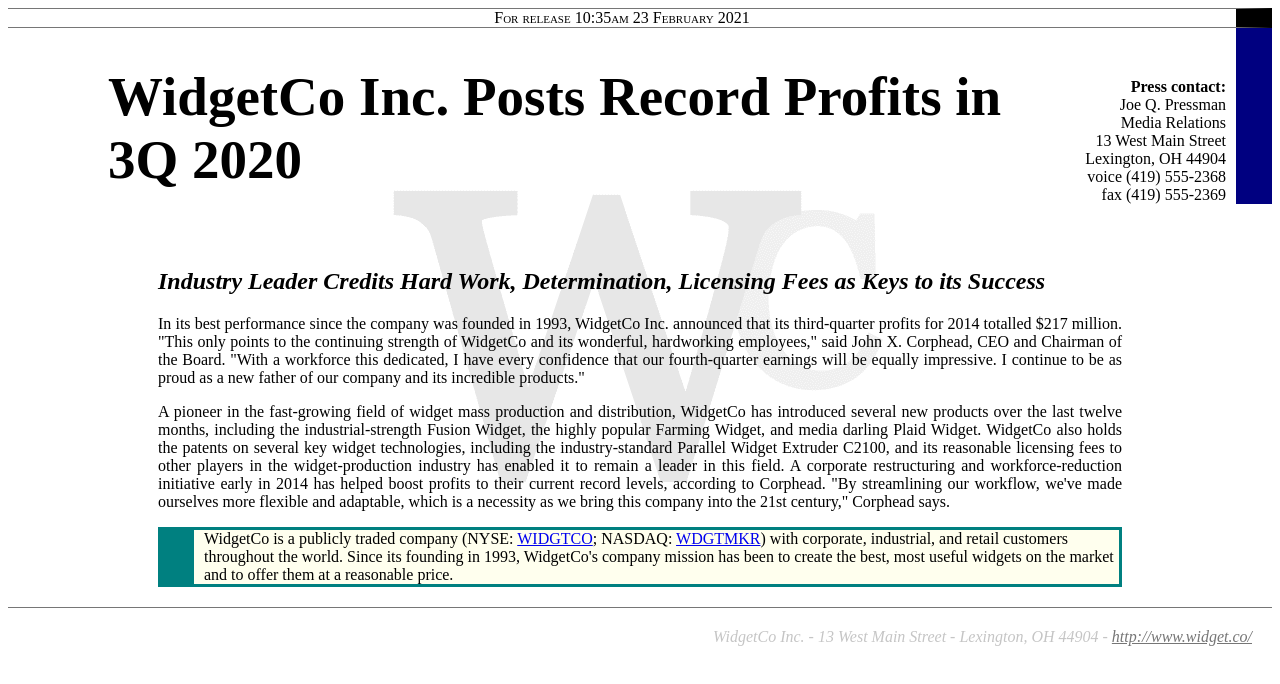
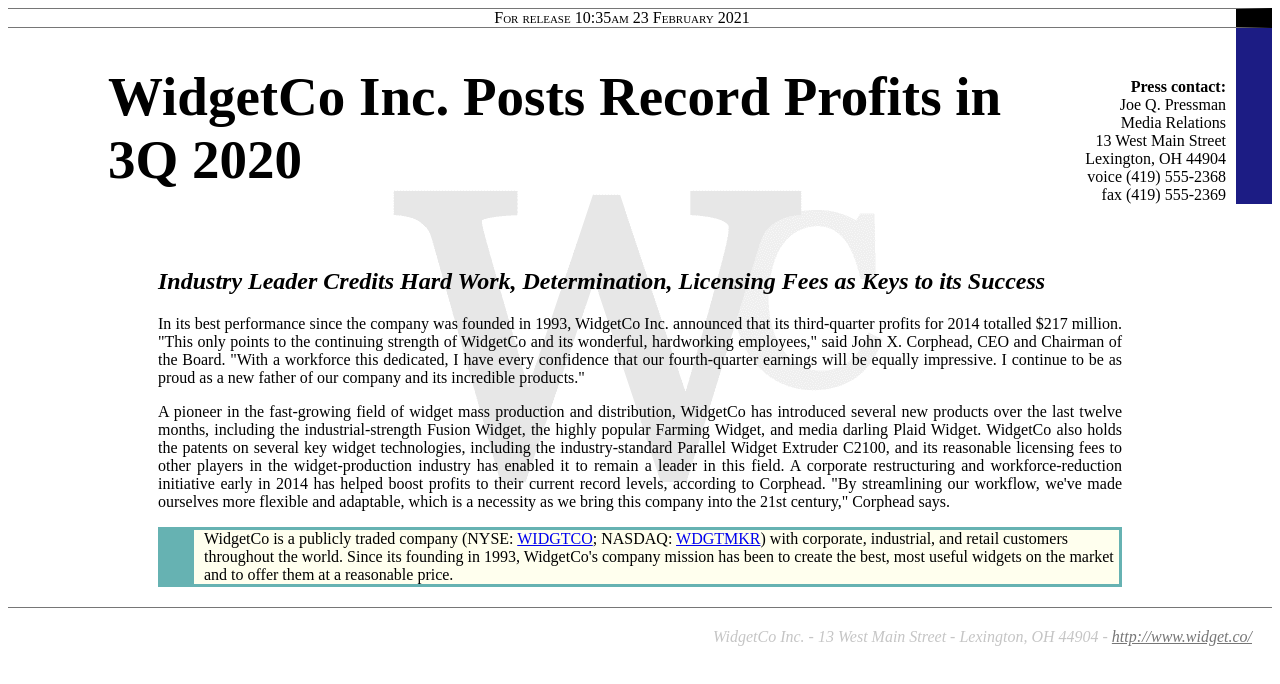
Before and after one commit to reedah127/module3, a plain HTML site: page Module02Start.html in a window 1280 px wide. Drawn offline with Linux system fonts and the light colour scheme.

Commit message:
Update styles.css
changed colors on border

```diff
--- a/styles.css
+++ b/styles.css
@@ -30,7 +30,7 @@ section{
     background-color: #FFFFEE;
     border-width: .5ex .5ex .5ex 5ex;
     border-style: solid;
-    border-color: #008080;
+    border-color: #66b2b2;
     text-align: left;
     padding-left: 10px;
 
@@ -52,7 +52,7 @@ aside{
     padding-top: 50px;
     padding-left: 30px;
     padding-right: 10px;
-    border-right: 5ex solid #000080;
+    border-right: 5ex solid 	#1c1c84;
 
 }
 
```
